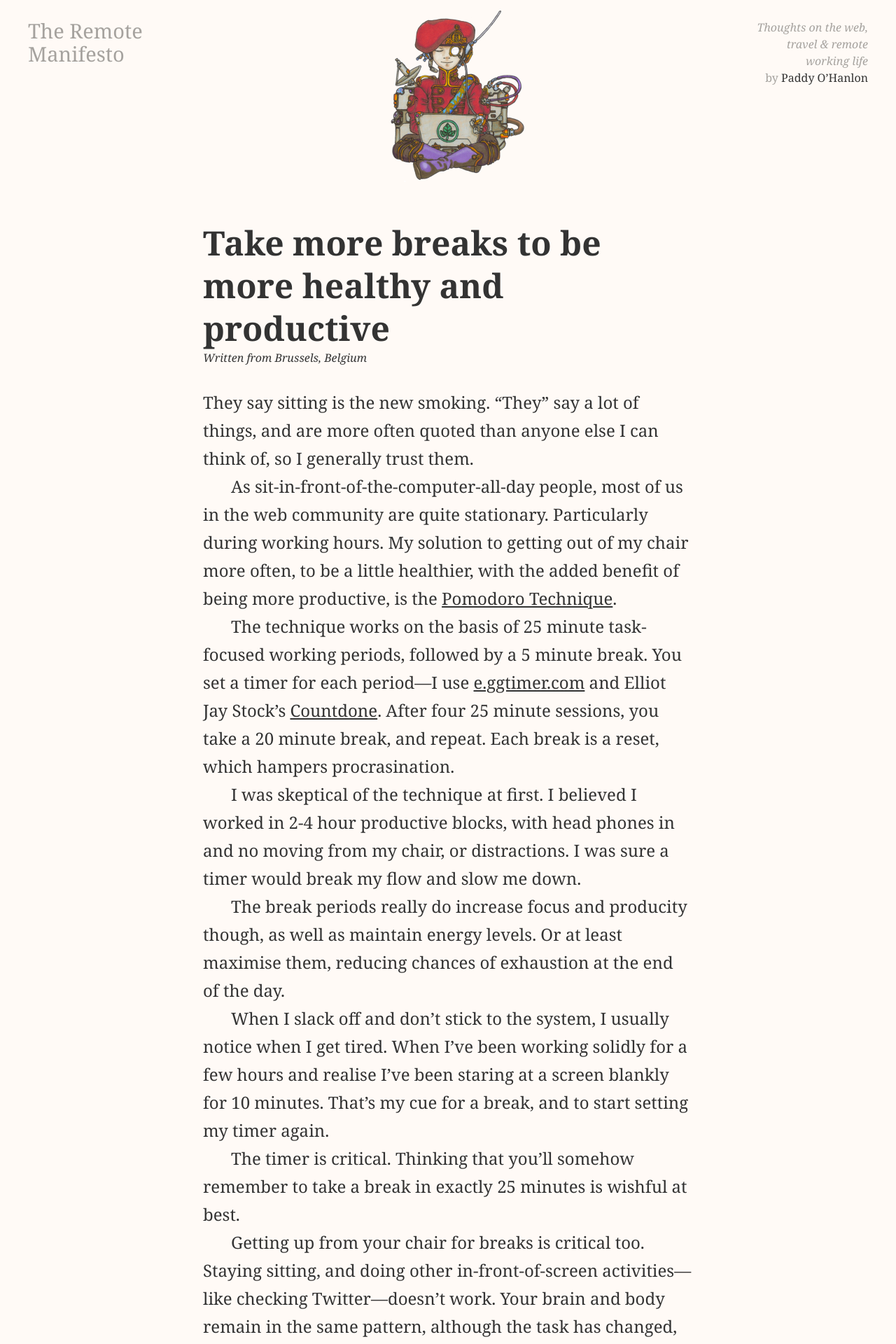
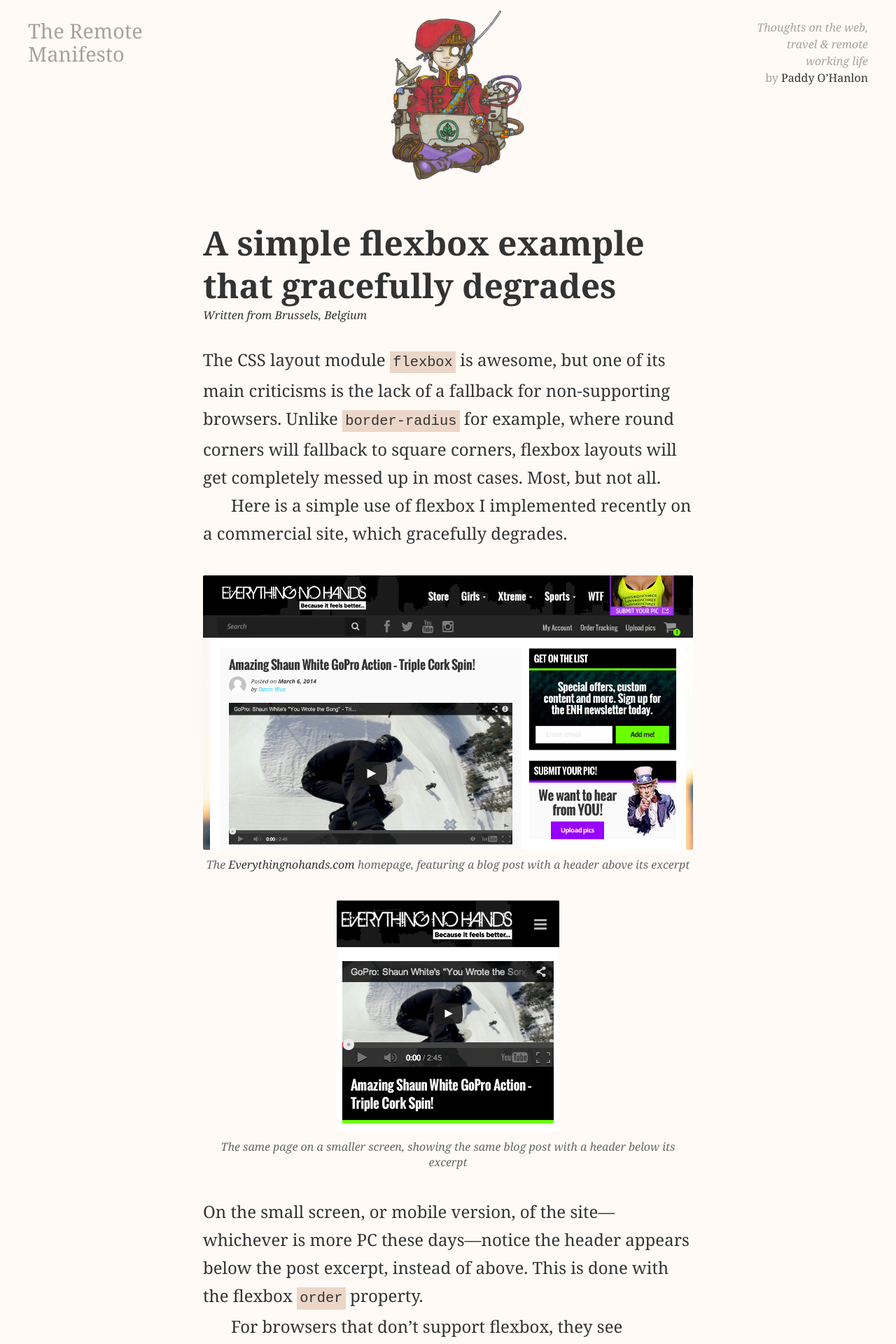
Before and after one commit to paddyohanlon/remote-manifesto, a Jekyll site: the page built from index.html, in a window 1280 px wide. Shown: the top 1920 px of the page at 70% size. Built offline with Jekyll 4.4.1, drawn with Linux system fonts in a browser that asks for light colours; Markdown is read by kramdown in place of the engine named in the settings; comment, search, counter and statistics services are not loaded; some of the changed text lies outside the part shown.

Commit message:
Do flexbox order post.

```diff
--- a/_layouts/default.html
+++ b/_layouts/default.html
@@ -53,8 +53,8 @@
       <div class="wrapper">
         <figure><img src="http://www.gravatar.com/avatar/9b4a53ccacd7c565ff5db519d02bb5d4?s=180" alt="Gravatar for Paddy O’Hanlon" class="gravatar"></figure>
         <article>
-          <p>I’m Paddy O’Hanlon, Irish web designer and one of the principals at <a href="http://logo24.com">Logo24</a>. I also help build <a href="http://tito.io">Tito</a>.</p>
-          <p>The Remote Manifesto is where I share my opinions on the web, design, travel and remote working life. I currently live in Girona, Catalonia, with my amazing wife, Lidiya.</p>
+          <p>I’m Paddy O’Hanlon, Irish web designer and front-end developer, working remotely for a great company based in San Diego. I helped build <a href="http://tito.io">Tito</a>, did the responsive web design work on <a href="http://balconytv.com">BalconyTV</a>, and co-founded Dublin-based studio, <a href="http://logo24.com">Logo24</a>. </p>
+          <p>The Remote Manifesto is where I share my opinions on the web, design, travel and remote working life. I currently live in Brussels, Belgium, with my amazing wife, Lidiya.</p>
           <p>I tweet as <a href="http://twitter.com/Paddy">@Paddy</a>, occasionally share photos on <a href="http://instagram.com/paddyohanlon">Instagram</a>, and post about my travels on <a href="https://www.facebook.com/paddyohanlon">Facebook</a>.</p>
           <p>The logo for this site, the <a href="/articles/2013/10/12/communications-officer-by-mark-doherty.html">Communications Officer</a>, was created by Mark Doherty. Type is set in <a href="https://typekit.com/fonts/warnock-pro">Warnock Pro</a>, served by <a href="http://typekit.com/">Typekit</a>.</p>
         </article>
--- /dev/null
+++ b/_posts/2014-03-07-a-simple-flexbox-example-that-gracefully-degrades.md
@@ -0,0 +1,45 @@
+---
+layout: post
+title:  "A simple flexbox example that gracefully degrades"
+description: Accompanying flexbox praise are complaints that it doesn’t degrade and so can’t be used (yet). Here is a simple case where it can work.
+categories: code
+tags: CSS
+location: Brussels, Belgium
+---
+
+The CSS layout module `flexbox` is awesome, but one of its main criticisms is the lack of a fallback for non-supporting browsers. Unlike `border-radius` for example, where round corners will fallback to square corners, flexbox layouts will get completely messed up in most cases. Most, but not all.
+
+Here is a simple use of flexbox I implemented recently on a commercial site, which gracefully degrades.
+
+<figure>
+  <img src="/assets/flexbox-reorder/everythingnohands-large-screen.png" alt="Screenshot of the homepage of Every thing no hands dot com, from a MacBook Pro, showing a blog post with a header above its excerpt">
+  <figcaption>The <a href="http://everythingnohands.com">Everythingnohands.com</a> homepage, featuring a blog post with a header above its excerpt</figcaption>
+</figure>
+
+<figure>
+  <img src="/assets/flexbox-reorder/everythingnohands-small-screen.png" alt="Screenshot of the homepage of Every thing no hands dot com, from an iPhone, showing a blog post with a header below its excerpt">
+  <figcaption>The same page on a smaller screen, showing the same blog post with a header below its excerpt</figcaption>
+</figure>
+
+On the small screen, or mobile version, of the site—whichever is more PC these days—notice the header appears below the post excerpt, instead of above. This is done with the flexbox `order` property.
+
+For browsers that don’t support flexbox, they see something like this:
+
+<figure>
+  <img src="/assets/flexbox-reorder/everythingnohands-small-screen-no-flexbox.png" alt="Screenshot of the homepage of Every thing no hands dot com, from an mobile device browser that does not support flexbox, showing a fallback with the blog post with a header above its excerpt. The same as on the MacBook Pro, desktop screenshot">
+  <figcaption>The same page on a smaller screen whose browser does not support flexbox. The header appears above the post excerpt, as on the desktop.</figcaption>
+</figure>
+
+This CodePen shows how it works, using [Modernizr](http://modernizr.com/) to style only for browsers that support `flexbox`.
+
+<p data-height="268" data-theme-id="3179" data-slug-hash="eHAai" data-default-tab="result" class='codepen'>See the Pen <a href='http://codepen.io/paddyohanlon/pen/eHAai'>Simple flexbox use that degrades gracefully</a> by paddyohanlon (<a href='http://codepen.io/paddyohanlon'>@paddyohanlon</a>) on <a href='http://codepen.io'>CodePen</a>.</p>
+<script async src="//codepen.io/assets/embed/ei.js"></script>
+
+There is design question as to whether this technique should be used as it is in this example. Is it right to flip the content like that?
+
+The decision was made to have the image appear before title on small screens so people could see the featured image or video for the latest post above “the fold”. It makes sense as the site’s content, and business model, is focused around image and video based media. The majority of people accessing the site with a mobile device use an iPhone, and mobile Safari and Chrome now both support `flexbox`, so the primary mobile audience are delivered what is considered to be the best experience. Users with non-supporting devices still have access to the same content, they just have to scroll a little generally.
+
+## Further Flexbox Reading
+
+* [Using Flexible Boxes](https://developer.mozilla.org/en-US/docs/Web/Guide/CSS/Flexible_boxes), MDN.
+* [A Complete Guide to Flexbox](http://css-tricks.com/snippets/css/a-guide-to-flexbox/), CSS Tricks.
--- a/css/main.css
+++ b/css/main.css
@@ -1268,7 +1268,8 @@ body {
 
 article img {
   border-radius: 2px;
-  margin: 2.5em 0;
+  display: block;
+  margin: 2.5em auto;
   max-width: 100%;
 }
 
--- a/css/main.scss
+++ b/css/main.scss
@@ -37,7 +37,8 @@ body {
 article {
   img {
     border-radius: 2px;
-    margin: pem(40px) 0;
+    display: block;
+    margin: pem(40px) auto;
     max-width: 100%;
   }
 }
```
Also changed, not shown: assets/flexbox-reorder/everythingnohands-large-screen.png (added), assets/flexbox-reorder/everythingnohands-small-screen-no-flexbox.png (added), assets/flexbox-reorder/everythingnohands-small-screen.png (added).
